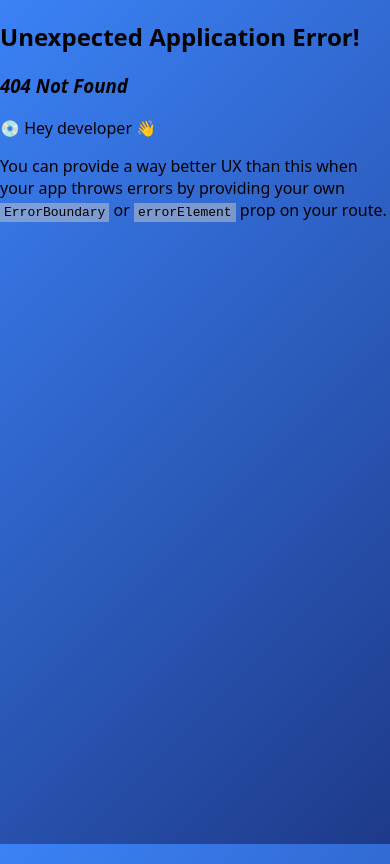
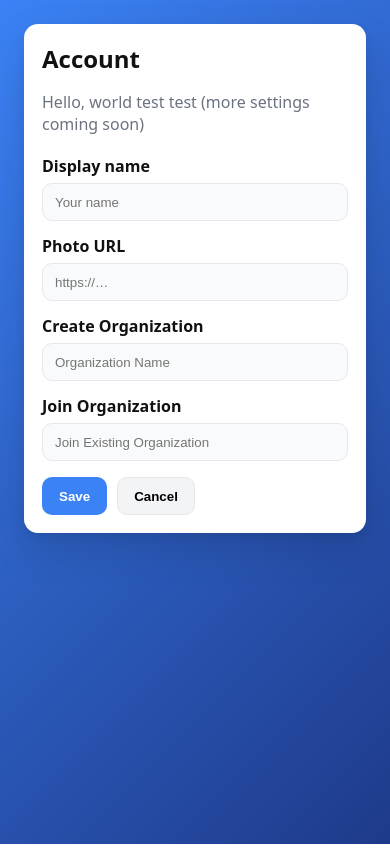
Before and after one commit to chaosmonger231/Project-Playbook, a React (Vite) app in the folder app/: page /account in a window 390 px wide. Before the commit this address had no page. Built offline with nearby package versions, Linux system fonts and the light colour scheme.

Commit message:
Added a hamburger button that contains account and settings. Also created an Accounts Page. Unfortonately, the info is not saved to a database yet.

```diff
--- /dev/null
+++ b/app/src/components/Hamburger.jsx
@@ -0,0 +1,54 @@
+import { useEffect, useRef, useState } from "react";
+import { Link } from "react-router-dom";
+
+export default function HamburgerMenu() {
+  const [open, setOpen] = useState(false);
+  const sheetRef = useRef(null);
+  const btnRef = useRef(null);
+
+  useEffect(() => {
+    function onDocClick(e) {
+      if (!open) return;
+      const t = e.target;
+      if (
+        sheetRef.current && !sheetRef.current.contains(t) &&
+        btnRef.current && !btnRef.current.contains(t)
+      ) setOpen(false);
+    }
+    function onEsc(e) { if (e.key === "Escape") setOpen(false); }
+    document.addEventListener("mousedown", onDocClick);
+    document.addEventListener("keydown", onEsc);
+    return () => {
+      document.removeEventListener("mousedown", onDocClick);
+      document.removeEventListener("keydown", onEsc);
+    };
+  }, [open]);
+
+  return (
+    <div className="hambox">
+      <button
+        ref={btnRef}
+        className={`hambtn ${open ? "is-open" : ""}`}
+        aria-label={open ? "Close menu" : "Open menu"}
+        aria-expanded={open}
+        aria-haspopup="menu"
+        onClick={() => setOpen(v => !v)}
+        type="button"
+      >
+        <span className="hamburger-icon" aria-hidden="true">
+          <span className="bar bar1" />
+          <span className="bar bar2" />
+          <span className="bar bar3" />
+        </span>
+      </button>
+
+      {open && (
+        <div className="menu-sheet" role="menu" ref={sheetRef}>
+          <Link role="menuitem" className="menu-item" to="/account"  onClick={() => setOpen(false)}>Account</Link>
+          <Link role="menuitem" className="menu-item" to="/settings" onClick={() => setOpen(false)}>Settings</Link>
+          <Link role="menuitem" className="menu-item" to="/help"     onClick={() => setOpen(false)}>Help / Docs</Link>
+        </div>
+      )}
+    </div>
+  );
+}
--- a/app/src/components/TopNav.css
+++ b/app/src/components/TopNav.css
@@ -1,6 +1,6 @@
-/* Top bar spans full width */
+/* top bar */
 .topnav {
-  position: sticky;         /* stays at top when scrolling (optional) */
+  position: sticky;
   top: 0;
   z-index: 50;
   width: 100%;
@@ -8,12 +8,8 @@
   align-items: center;
   gap: 16px;
   padding: 10px 16px;
-
-  /* subtle translucent bar over your gradient */
   background: rgba(255, 255, 255, 0.15);
   backdrop-filter: blur(6px);
-
-  /* soft border + rounded corners (optional) */
   border-bottom: 1px solid rgba(255, 255, 255, 0.15);
   border-radius: 0 0 10px 10px;
 }
@@ -30,10 +26,10 @@
 .topnav .links {
   display: flex;
   gap: 12px;
-  flex: 1;                  /* pushes actions to the right */
+  flex: 1;
 }
 
-/* individual links (NavLink) */
+/* individual links */
 .topnav .links a {
   display: inline-flex;
   align-items: center;
@@ -42,8 +38,8 @@
   border-radius: 10px;
   font-weight: 700;
   text-decoration: none;
-  color: #929701;           /* light text */
-  transition: background 0.2s ease, color 0.2s ease, opacity 0.2s ease;
+  color: #929701;
+  transition: background .2s ease, color .2s ease, opacity .2s ease;
   opacity: 0.9;
 }
 
@@ -54,18 +50,18 @@
 
 /* active route */
 .topnav .links a.active {
-  background: #3b82f6;      /* blue chip */
+  background: #3b82f6;
   color: #fff;
 }
 
-/* right-side actions (e.g., Sign out) */
+/* right-side actions */
 .topnav .actions {
   display: flex;
   align-items: center;
   gap: 8px;
 }
 
-/* signout button (if you pass className="signout-btn") */
+/* signout button */
 .signout-btn {
   height: 36px;
   padding: 0 12px;
@@ -73,24 +69,18 @@
   border-radius: 10px;
   font-weight: 800;
   color: #fff;
-  background: #111827;      /* near-black */
+  background: #111827;
   cursor: pointer;
   transition: transform .05s ease, opacity .2s ease, background .2s ease;
 }
-
 .signout-btn:hover { opacity: 0.92; }
 .signout-btn:active { transform: translateY(0.5px); }
 .signout-btn:disabled { opacity: 0.6; cursor: default; }
 
 /* small screens */
 @media (max-width: 520px) {
-  .topnav {
-    gap: 10px;
-    padding: 8px 10px;
-  }
-  .topnav .links {
-    gap: 8px;
-  }
+  .topnav { gap: 10px; padding: 8px 10px; }
+  .topnav .links { gap: 8px; }
   .topnav .links a,
   .signout-btn {
     height: 34px;
@@ -99,3 +89,65 @@
     font-weight: 700;
   }
 }
+
+/* hamburger + dropdown */
+.hambox { position: relative; }
+.hambtn {
+  line-height: 0;
+  cursor: pointer;
+  border: 0;
+  background: transparent;
+  padding: 6px;
+  border-radius: 10px;
+  display: inline-flex;
+  align-items: center;
+  justify-content: center;
+}
+.hambtn:hover { background: rgba(255,255,255,0.18); }
+
+/* Squash-style icon */
+.hamburger-icon {
+  width: 28px;
+  height: 22px;
+  position: relative;
+  display: inline-block;
+}
+.hamburger-icon .bar {
+  position: absolute;
+  left: 0;
+  width: 100%;
+  height: 3px;
+  border-radius: 3px;
+  background: currentColor;
+  transform-origin: 50% 50%;
+  transition: transform 200ms ease, top 200ms ease, opacity 150ms ease, width 180ms ease;
+}
+.hamburger-icon .bar1 { top: 0; }
+.hamburger-icon .bar2 { top: 50%; transform: translateY(-50%); }
+.hamburger-icon .bar3 { top: 100%; transform: translateY(-100%); }
+.hambtn.is-open .bar1 { top: 50%; transform: translateY(-50%) rotate(45deg); }
+.hambtn.is-open .bar3 { top: 50%; transform: translateY(-50%) rotate(-45deg); }
+.hambtn.is-open .bar2 { width: 0%; opacity: 0; }
+
+/* dropdown */
+.menu-sheet {
+  position: absolute;
+  top: calc(100% + 8px);
+  left: 0;
+  min-width: 200px;
+  background: #fff;
+  color: #111;
+  border-radius: 12px;
+  box-shadow: 0 14px 38px rgba(0,0,0,.18), 0 6px 12px rgba(0,0,0,.12);
+  padding: 8px;
+  z-index: 100;
+}
+.menu-item {
+  display: block;
+  padding: .6rem .8rem;
+  border-radius: 10px;
+  text-decoration: none;
+  color: inherit;
+  font-weight: 600;
+}
+.menu-item:hover { background: rgba(0,0,0,.06); }
--- a/app/src/components/TopNav.jsx
+++ b/app/src/components/TopNav.jsx
@@ -1,11 +1,18 @@
 import { NavLink } from "react-router-dom";
 import SignOutButton from "../components/SignOutButton.jsx";
+import HamburgerMenu from "../components/Hamburger.jsx";
 import "./TopNav.css"
+
 
 export default function TopNav() {
   return (
     <header className="topnav">
+
+      <HamburgerMenu />
+
       <div className="brand">Project Playbook</div>
+
+
       <nav className="links">
         <NavLink to="/" end className={({isActive}) => isActive ? "active" : ""}>Home</NavLink>
         <NavLink to="/graphs" className={({isActive}) => isActive ? "active" : ""}>Graphs</NavLink>
--- a/app/src/main.jsx
+++ b/app/src/main.jsx
@@ -8,6 +8,7 @@ import Home from "./pages/Home";
 import Graphs from "./pages/Graphs";
 import Train from "./pages/Train";
 import Data from "./pages/Data";
+import AccountPage from "./pages/AccountPage.jsx";
 import "./index.css";
 
 const router = createBrowserRouter([
@@ -25,6 +26,10 @@ const router = createBrowserRouter([
       { path: "/data", element: <Data /> },
     ],
   },
+
+  // Place for standalone pages
+  { path: "/account", element: <AccountPage />},
+
 ]);
 
 createRoot(document.getElementById("root")).render(
--- /dev/null
+++ b/app/src/pages/AccountPage.css
@@ -0,0 +1,73 @@
+.account-page {
+  padding: 24px;
+  display: flex;
+  justify-content: center;
+}
+
+.account-card {
+  width: 100%;
+  max-width: 760px;
+  background: #fff;
+  color: #111;
+  border-radius: 14px;
+  box-shadow: 0 16px 40px rgba(0,0,0,.12), 0 4px 10px rgba(0,0,0,.06);
+  padding: 24px;
+}
+
+.account-card h1 {
+  margin: 0 0 8px 0;
+  font-size: 1.5rem;
+  font-weight: 800;
+}
+
+.muted {
+  color: #6b7280;
+  margin-bottom: 20px;
+}
+
+.grid {
+  display: grid;
+  gap: 14px;
+  grid-template-columns: 1fr 1fr;
+}
+
+.grid label {
+  display: grid;
+  gap: 6px;
+  font-weight: 600;
+}
+
+.grid input {
+  height: 38px;
+  padding: 0 12px;
+  border-radius: 10px;
+  border: 1px solid #e5e7eb;
+  background: #f9fafb;
+}
+
+.row {
+  display: flex;
+  gap: 10px;
+  margin-top: 16px;
+}
+
+.btn {
+  height: 38px;
+  padding: 0 16px;
+  border-radius: 10px;
+  border: 1px solid #e5e7eb;
+  background: #f3f4f6;
+  font-weight: 700;
+  cursor: pointer;
+}
+
+.btn.primary {
+  background: #3b82f6;
+  color: #fff;
+  border-color: transparent;
+}
+
+@media (max-width: 640px) {
+  .grid { grid-template-columns: 1fr; }
+  .account-card { padding: 18px; }
+}
--- /dev/null
+++ b/app/src/pages/AccountPage.jsx
@@ -0,0 +1,42 @@
+import { useNavigate } from "react-router-dom";
+import "./AccountPage.css";
+
+
+export default function AccountPage() {
+   const navigate = useNavigate();
+   const goHome = () => navigate("/", { replace: true });
+
+    return (
+        <div className="account-page">
+        <div className="account-card">
+            <h1>Account</h1>
+            <p className="muted">Hello, world test test (more settings coming soon)</p>
+
+        <div className="grid">
+          <label>
+            Display name
+            <input type="text" placeholder="Your name" />
+          </label>
+          <label>
+            Photo URL
+            <input type="url" placeholder="https://…" />
+          </label>
+          <label>
+            Create Organization
+            <input type="text" placeholder="Organization Name" />
+          </label>
+          <label>
+            Join Organization
+            <input type="text" placeholder="Join Existing Organization" />
+          </label>
+        </div>
+
+        {/* add more functionalatiy to the button aside from just going Home*/}
+        <div className="row">
+          <button className="btn primary" onClick={goHome}>Save</button>
+          <button className="btn" onClick={goHome}>Cancel</button>
+        </div>
+      </div>
+    </div>
+  );
+}
```
Also changed, not shown: 1 other file (tests, documents, lock files or other folders).
